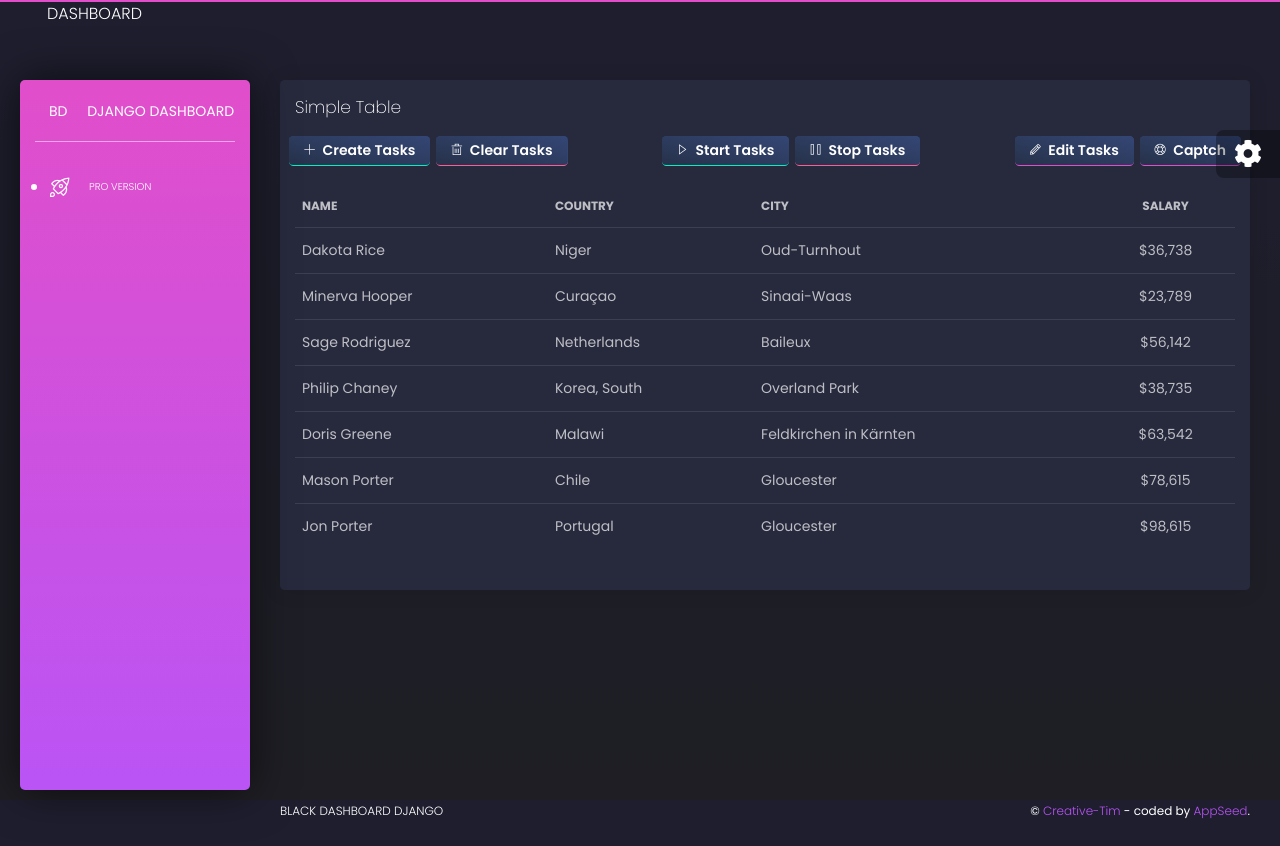
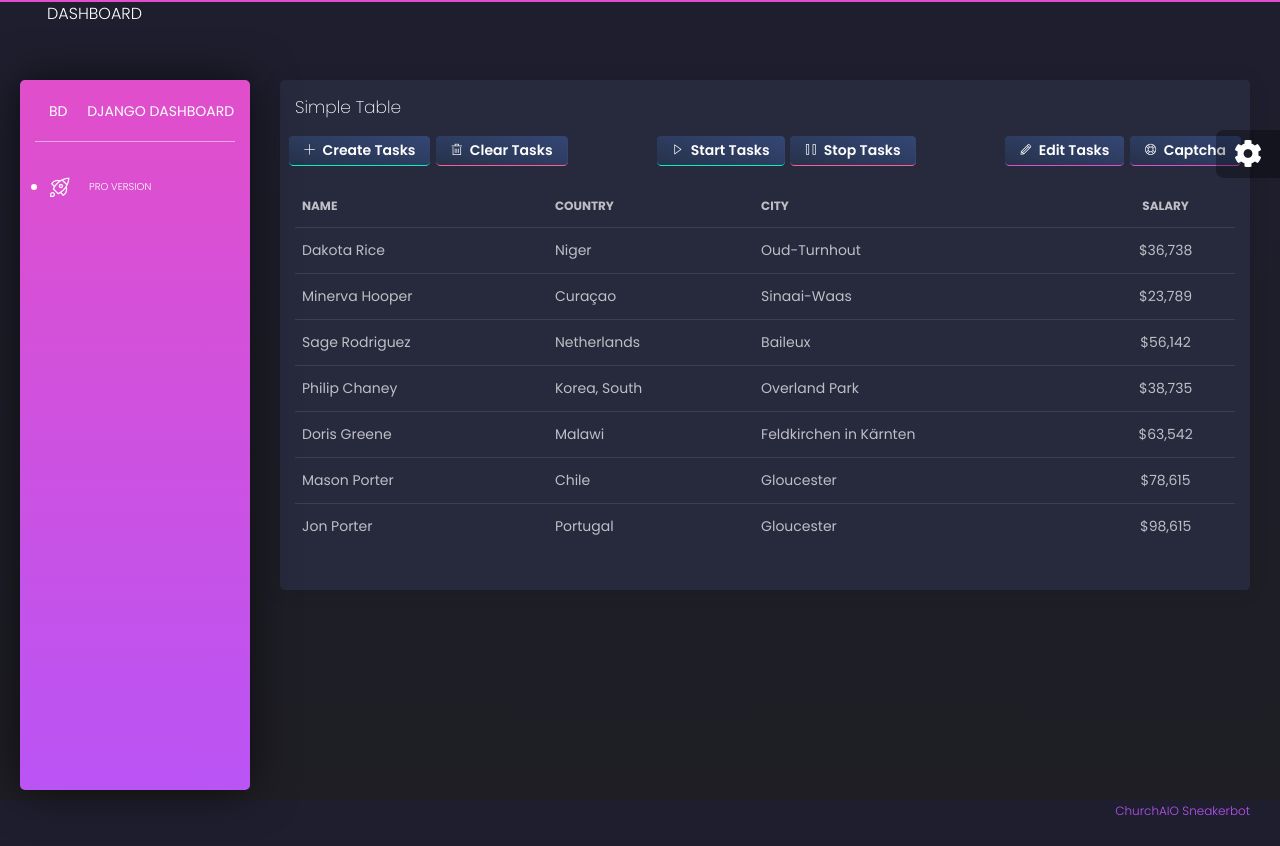
Before and after one commit to z4forzubair/sneakerbot, a Django app: template sneakerbot_backend/templates/tasks.html in a window 1280 px wide. Run offline with Django 3.2, Linux system fonts and the light colour scheme; the template is opened without the code that fills it, so the values that code supplies are empty; some libraries are stand-ins or nearby versions.

Commit message:
fixed reviews on PR

```diff
--- a/sneakerbot_backend/templates/includes/footer.html
+++ b/sneakerbot_backend/templates/includes/footer.html
@@ -2,16 +2,12 @@
     <div class="container-fluid">
         <ul class="nav">
             <li class="nav-item">
-                <a target="_blank"
-                   href="https://www.creative-tim.com/product/black-dashboard-django" class="nav-link">
-                    Black Dashboard Django
-                </a>
+
             </li>
         </ul>
         <div class="copyright">
-            &copy; <a target="_blank"
-                      href="https://www.creative-tim.com/">Creative-Tim</a>
-            - coded by <a target="_blank" href="https://appseed.us?ref=ct-demo">AppSeed</a>.
+            <a target="_blank"
+               href="https://www.creative-tim.com/">ChurchAIO Sneakerbot</a>
         </div>
     </div>
 </footer>
--- a/sneakerbot_backend/templates/tasks.html
+++ b/sneakerbot_backend/templates/tasks.html
@@ -37,7 +37,7 @@
                 </button>
                 <button type="button" name="login" class="btn btn-sm border-bottom border-primary small-font small-width">
                     <i class="tim-icons icon-support-17 small pb-1 pr-1"></i>
-                    Captch
+                    Captcha
                 </button>
             </div>
 
```
